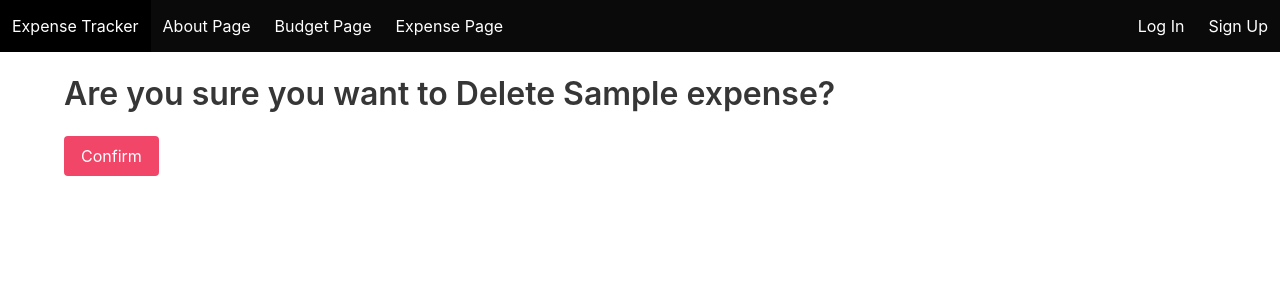
After one commit to camaya21/project_4, a Django app: page /expenses/1/delete in a window 1280 px wide. The commit adds this page. Shown: the top 300 px of the page. Run offline with Django 4.2, Linux system fonts and the light colour scheme; tables that the repository leaves empty hold one stand-in row (values such as "Sample post").

Commit message:
Added an Expense Delete Route

```diff
--- /dev/null
+++ b/main_app/templates/expense_delete_confirmation.html
@@ -0,0 +1,10 @@
+{% extends 'base.html' %} {% block content %}
+<h1 class="title pt-5">Are you sure you want to Delete {{expense.name}}?</h1>
+<form method="post">
+    {% csrf_token %}
+    <div class="buttons">
+    <!-- confirm artist delete -->
+        <input class="button is-danger" type="submit" value="Confirm" />
+    </div>
+</form>
+{% endblock %}
--- a/main_app/templates/expense_list.html
+++ b/main_app/templates/expense_list.html
@@ -22,6 +22,7 @@
       <div class="card-header">
         <p class="card-header-title">{{expense.name}}</p>
         <p class="amount">{{expense.amount}}</p>
+        <p class="date">{{expense.date}}</p>
       </div>
       <div class="buttons">
         <a href="{% url 'expense_update' expense.pk %}" class="button is-info">
@@ -29,7 +30,7 @@
                 <i class="fas fa-edit"></i>
             </span>
         </a>
-        <a href="" class="button is-danger">
+        <a href="{% url 'expense_delete' expense.pk %}" class="button is-danger">
             <span class="icon">
                 <i class="fas fa-trash-alt"></i>
             </span>
--- a/main_app/urls.py
+++ b/main_app/urls.py
@@ -18,5 +18,6 @@ urlpatterns = [
     path('expenses/', views.ExpenseList.as_view(), name="expense_list"),
     path('expenses/new/', views.ExpenseCreate.as_view(), name="expense_create"),
     path('expenses/<int:pk>/update', views.ExpenseUpdate.as_view(), name="expense_update"),
+    path('expenses/<int:pk>/delete', views.ExpenseDelete.as_view(), name="expense_delete"),
 
 ]
--- a/main_app/views.py
+++ b/main_app/views.py
@@ -110,3 +110,8 @@ class ExpenseUpdate(UpdateView):
     fields = ['name', 'amount', 'date']
     template_name = "expense_update.html"
     success_url = "/expenses/"
+
+class ExpenseDelete(DeleteView):
+    model = Expense
+    template_name = "expense_delete_confirmation.html"
+    success_url = "/expenses/"
```
